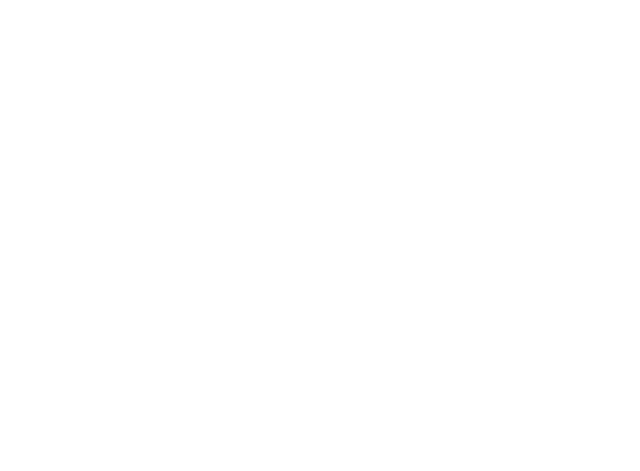
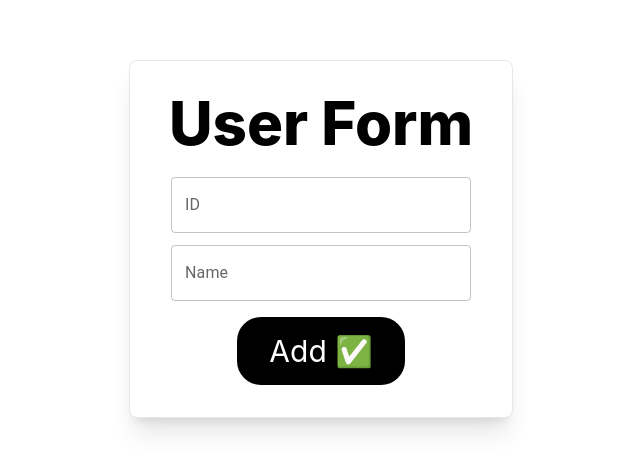
Before and after one commit to sithikaru/psrvlog, a React (Create React App) app: page /users in a window 1280 px wide. Shown: the part 161-632 px from the top of the page, without its empty margins (319-959 px from the left). Built offline with nearby package versions, Linux system fonts and the light colour scheme.

Commit message:
user form styled, routes added

```diff
--- a/src/App.js
+++ b/src/App.js
@@ -9,7 +9,7 @@ function App() {
             Management<br/>
             System ⬇️<br/>
           </h1>
-          <button className="px-8 py-4 rounded-3xl text-white text-3xl bg-black hover:scale-110 transition-all ">
+          <button onClick={"/users"} className="px-8 py-4 rounded-3xl text-white text-3xl bg-black hover:scale-110 transition-all ">
             Users 🧤
           </button>
         </div>
--- a/src/index.js
+++ b/src/index.js
@@ -3,12 +3,16 @@ import ReactDOM from 'react-dom/client';
 import './index.css';
 import App from './App';
 import reportWebVitals from './reportWebVitals';
-import { BrowserRouter } from 'react-router-dom';
+import { BrowserRouter, Route, Routes } from 'react-router-dom';
+import Users from './users';
 
 const root = ReactDOM.createRoot(document.getElementById('root'));
 root.render(
   <BrowserRouter>
-
+    <Routes>
+      <Route path='/' element={<App/>} />
+      <Route path='/users' element={<Users/>} />
+    </Routes>
   </BrowserRouter>
 );
 
--- a/src/userForm.js
+++ b/src/userForm.js
@@ -1,65 +1,48 @@
-import { Button, Grid, Input, Typography } from "@mui/material";
+import React from "react";
+import TextField from "@mui/material/TextField";
+import Button from "@mui/material/Button";
 
-
-const UserForm=props=>{
-    return(
-        <div className="border bg-white shadow-xl p-8 rounded-lg text-center hover:shadow-[#87f8cd6d] hover:shadow-2xl">
-          <Grid
-            container
-            spacing={2}
-            className="bg-white mb-[30px] block "
-          >
-            <Grid
-                item
-                xs={12}
-                className=""
-            >
-                <Typography component={'h1'} className="text-black">
+const UserForm = (props) => {
+  return (
+    <div className="flex items-center justify-center h-screen ">
+      <div className="border bg-white shadow-xl p-8 rounded-lg text-center hover:shadow-[#87f8cd6d] hover:shadow-2xl w-[30%]">
+        <h1 className="font-extrabold text-6xl mb-6 text-center">
           User Form
-                </Typography>
-            </Grid>
-            <Grid
-            item
-            xs={12}
-            sm={6}
-            className="flex"
-            >
-                <Typography component={"label"} htmlFor="id" className="text-xl text-gray-900 mr-[20px] w-24 block">ID</Typography>
-                <Input
+        </h1>
+        <div className="flex items-center justify-center mb-4">
+          <div className="flex flex-col items-start gap-3">
+            <TextField
+              label="ID"
               type="number"
               id="id"
               name="id"
-                    className="w-[400px]"
+              className="w-[300px] mb-2"
+              placeholder="Enter ID"
               value={''}
-                    onChange={e=>{}}
-
+              onChange={(e) => {}}
+              variant="outlined"
             />
-            </Grid>
-            <Grid
-            item
-            xs={12}
-            sm={6}
-            className="flex"
-            >
-                <Typography component={"label"} htmlFor="name" className="text-xl text-gray-900 mr-[20px] w-24 block">Name</Typography>
-                <Input
+            <TextField
+              label="Name"
               type="text"
               id="name"
               name="name"
-                    className="w-[400px]"
+              className="w-[300px] mb-2 font-bold"
+              placeholder="Enter Name"
               value={''}
-                    onChange={e=>{}}
-
+              onChange={(e) => {}}
+              variant="outlined"
             />
-            </Grid>
-            <Button
-            className="m-auto mb-5 bg-teal-500 text-black ml-4 mt-5 hover:scale-110 "
-            >
-                Add
-            </Button>
-          </Grid>
+          </div>
+        </div>
+        <div>
+        <button  className="px-8 py-4 rounded-3xl text-white text-3xl bg-black hover:scale-110 transition-all ">
+            Add ✅
+          </button>
+        </div>
+      </div>
     </div>
   );
-}
+};
 
-export default UserForm
+export default UserForm;
```
Lines whose indentation alone changed are shown as unchanged.
